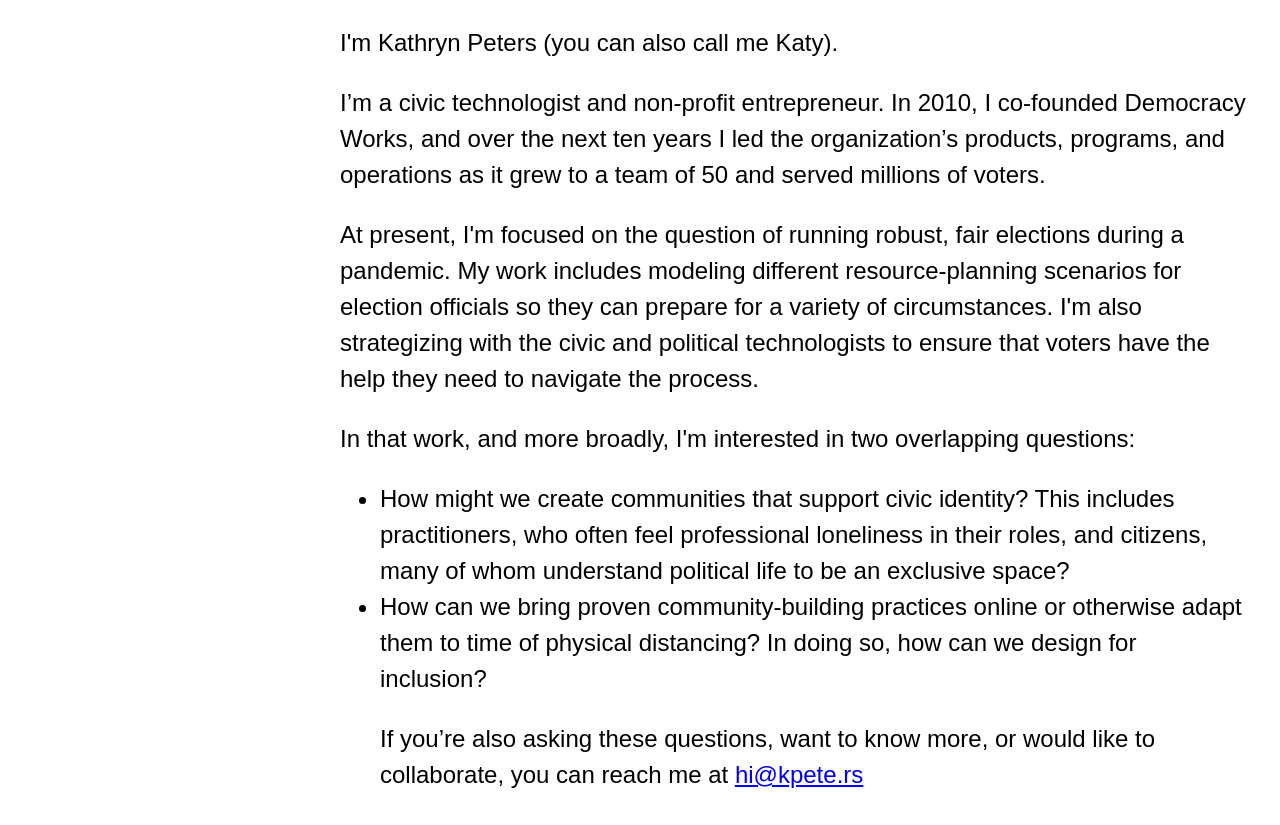
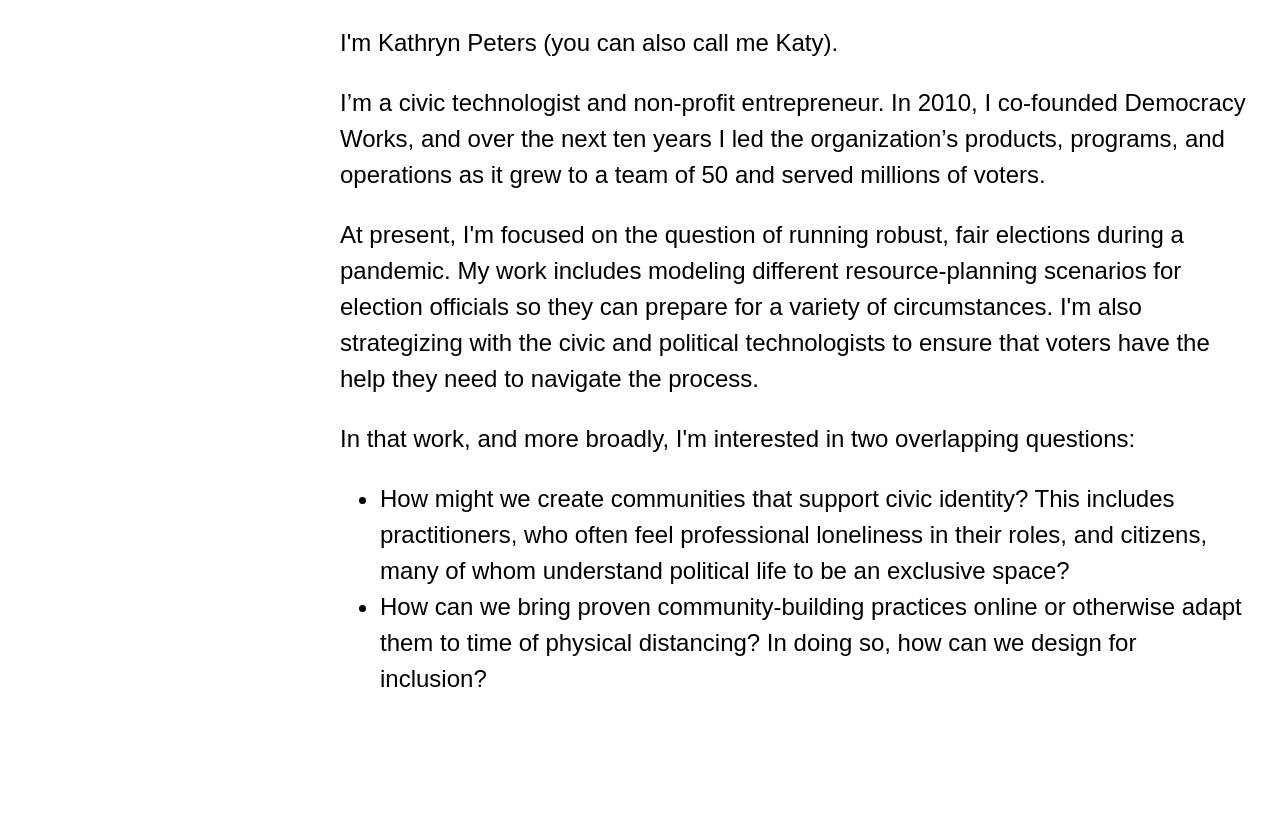
Before and after one commit to kep/kep, a plain HTML site: page index.html in a window 1280 px wide. Shown: the part 226-1051 px from the top of the page. After the commit the page ends 955 px from the top, so only its background shows below. Drawn offline with nearby package versions, Linux system fonts and the light colour scheme.

Commit message:
removed contact info

```diff
--- a/index.html
+++ b/index.html
@@ -22,7 +22,6 @@
               </li>
               <li>How can we bring proven community-building practices online or otherwise adapt them to time of physical distancing? In doing so, how can we design for inclusion?
               </li>
-            <p>If you’re also asking these questions, want to know more, or would like to collaborate, you can reach me at <a href="mailto:hi@kpete.rs">hi@kpete.rs</a></p>
             </div>
         </div>
       </div>
```
